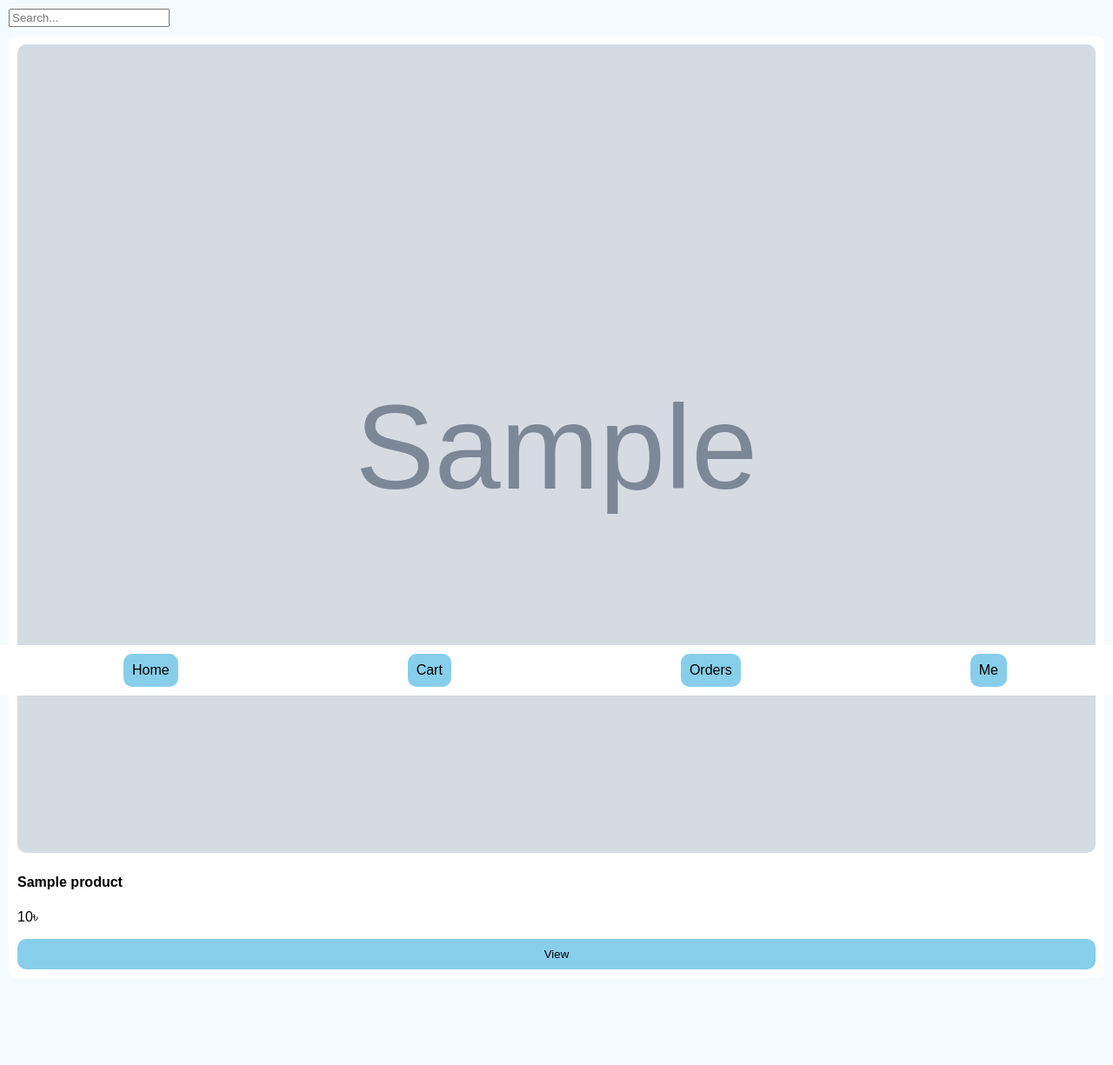
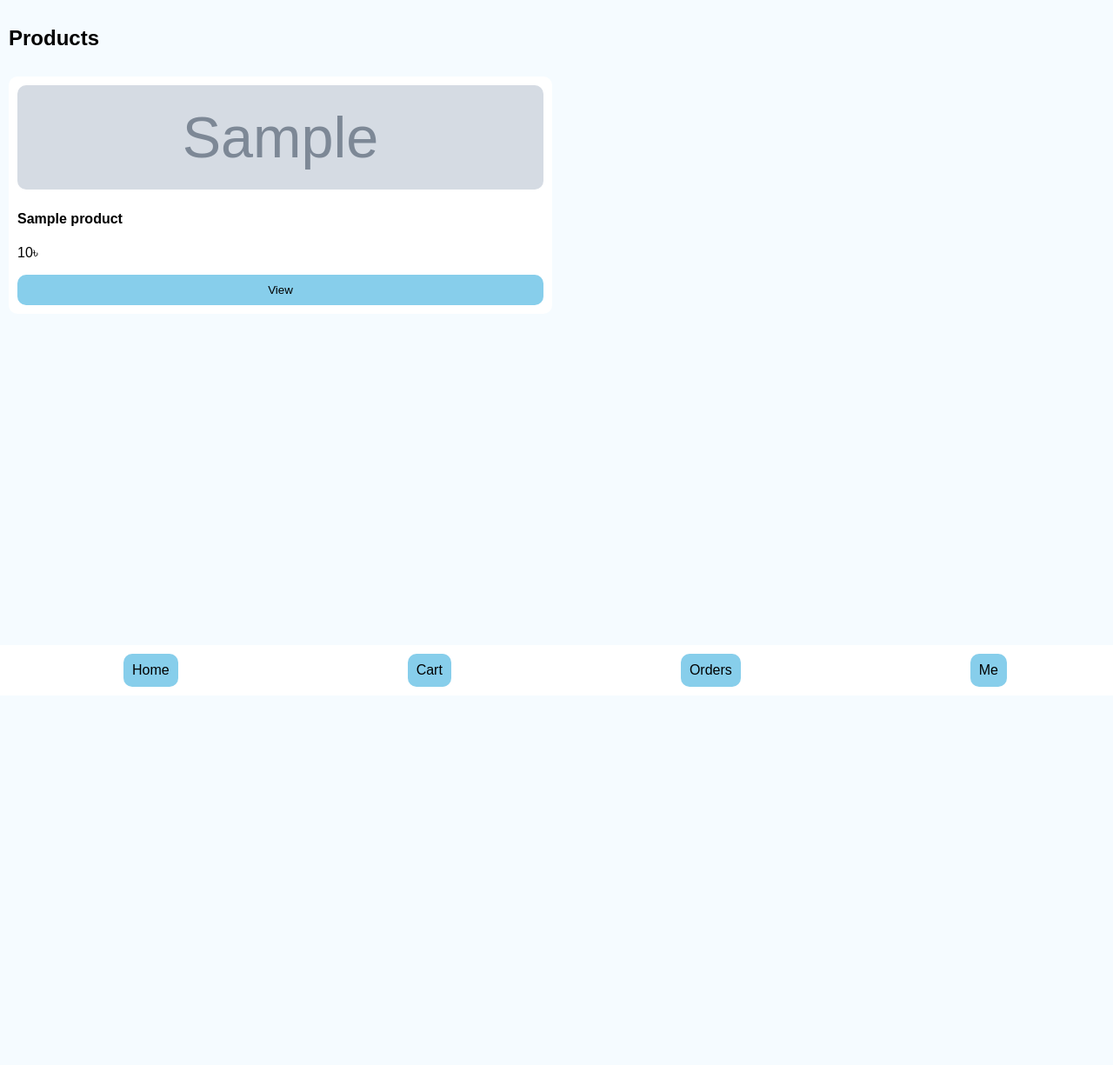
Before and after one commit to tahmid16122009-crypto/shoes-place, a Flask app: template templates/home.html in a window 1280 px wide. Shown: the whole page at 87% size. After the commit the page ends 790 px from the top, so only its background shows below. Run offline with Flask 3, Linux system fonts and the light colour scheme; the template is opened without the code that fills it: most values are stand-ins (such as "Sample title", 1, 10 or a date in 2020); grey boxes marked "Sample" are stand-in pictures.

Commit message:
Update home.html

```diff
--- a/templates/home.html
+++ b/templates/home.html
@@ -1,19 +1,38 @@
 {% extends "base.html" %}
 {% block content %}
 
-<input placeholder="Search..." id="search">
+<h2>Products</h2>
 
 <div class="grid">
+
 {% for p in products %}
 <div class="card">
-<img src="{{p.image}}">
+<img src="{{p.image}}" class="product-img">
+
 <h4>{{p.name}}</h4>
 <p>{{p.price}}৳</p>
+
 <a href="/product/{{p.id}}">
 <button>View</button>
 </a>
 </div>
 {% endfor %}
+
 </div>
 
+<style>
+.grid{
+display:grid;
+grid-template-columns:1fr 1fr;
+gap:10px;
+}
+
+.product-img{
+width:100%;
+height:120px;
+object-fit:cover;
+border-radius:10px;
+}
+</style>
+
 {% endblock %}
```
